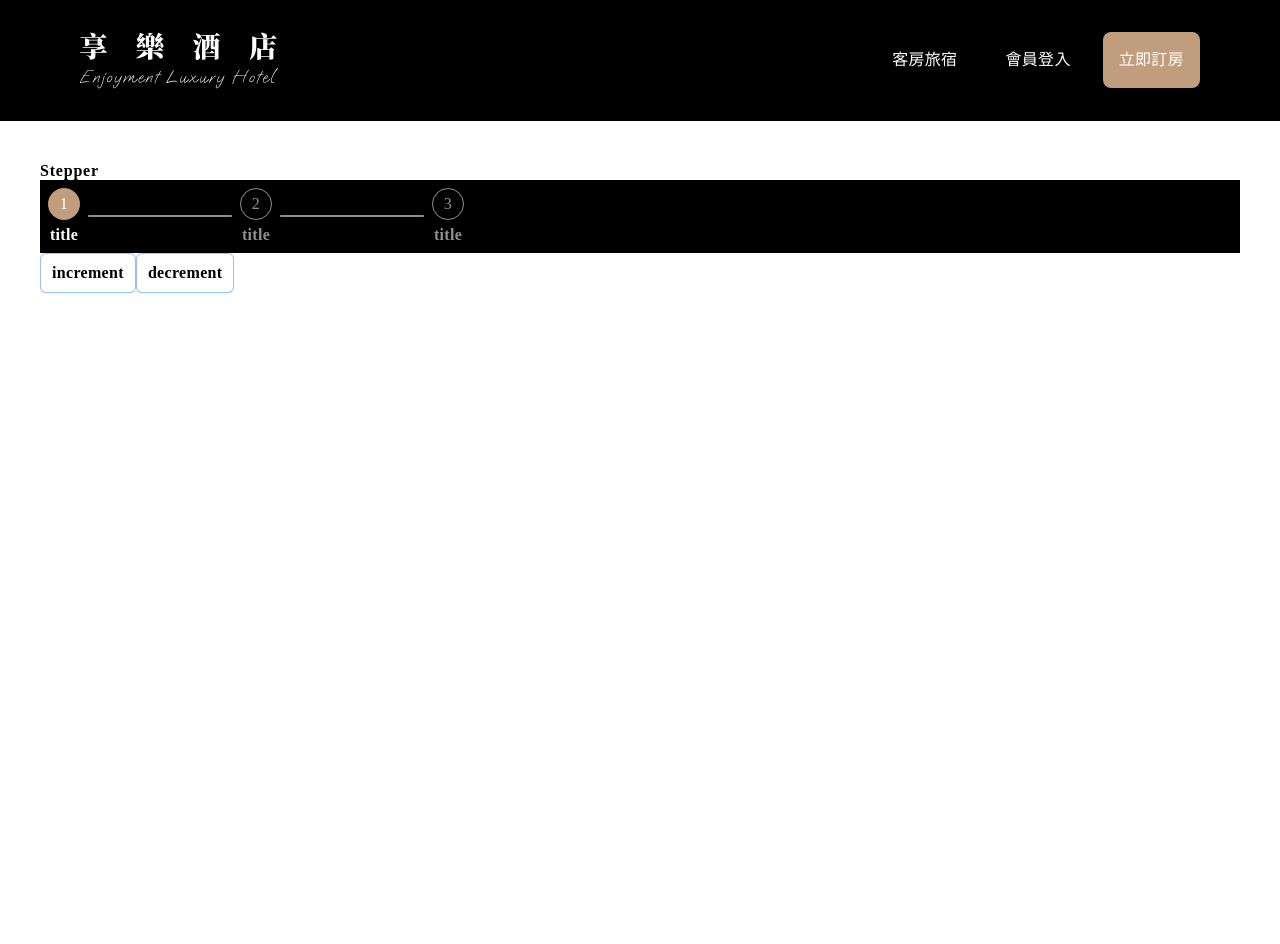
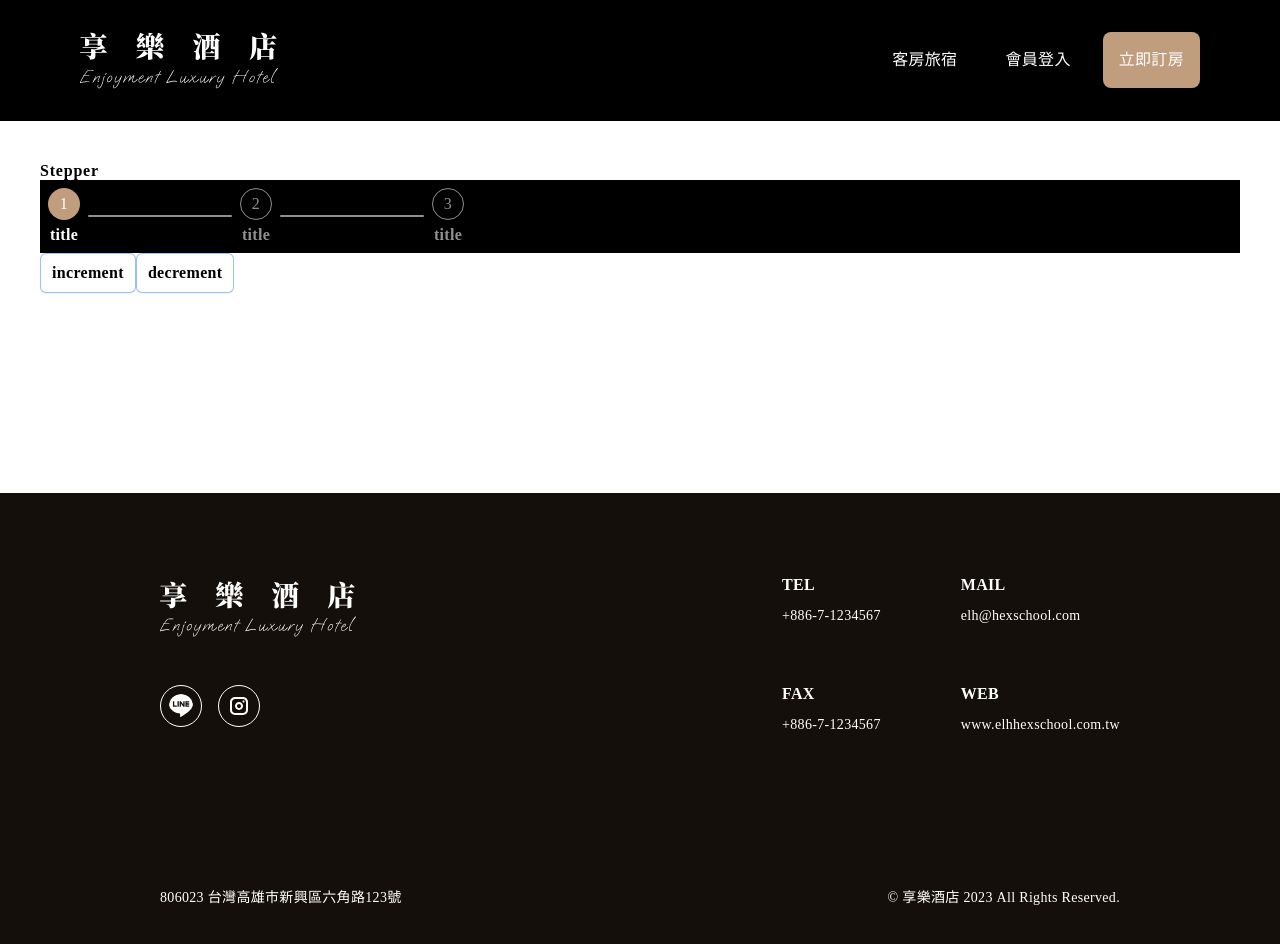
Before and after one commit to laihanco/hotel-website-team, a Vue app: page /booking in a window 1280 px wide. Shown: the top 944 px of the page. Before the commit the page ends 800 px from the top, so only its background shows below. Built offline with nearby package versions, Linux system fonts and the light colour scheme.

Commit message:
feat(layout): 新增 footer 及版面配置

```diff
--- a/src/App.vue
+++ b/src/App.vue
@@ -1,6 +1,7 @@
 <script setup lang="ts">
 import { RouterView } from 'vue-router';
 import BaseNav from '@/components/layout/BaseNav.vue';
+import BaseFooter from '@/components/layout/BaseFooter.vue';
 </script>
 
 <template>
@@ -9,6 +10,8 @@ import BaseNav from '@/components/layout/BaseNav.vue';
   <div class="p-10">
     <RouterView />
   </div>
+
+  <BaseFooter />
 </template>
 
 <style></style>
--- /dev/null
+++ b/src/components/layout/BaseFooter.vue
@@ -0,0 +1,57 @@
+<template>
+  <div class="px-3 py-20"></div>
+
+  <div
+    class="flex flex-col flex-wrap bg-neutral-bg px-3 py-20 text-neutral-white desktop:flex-row desktop:px-40"
+  >
+    <div class="mb-20 flex w-full flex-col flex-wrap justify-between desktop:flex-row">
+      <div class="mb-20 mr-20">
+        <img src="@/assets/LOGO.svg" alt="LOGO" class="mb-10 w-[196px]" />
+
+        <img
+          src="@/assets/icons/ic_line.svg"
+          alt="line"
+          class="mr-4 inline-block rounded-full border p-2"
+        />
+        <img
+          src="@/assets/icons/ic_ig.svg"
+          alt="instagram"
+          class="inline-block rounded-full border p-2"
+        />
+      </div>
+
+      <div class="flex flex-col gap-x-20 desktop:flex-row">
+        <div class="flex flex-col gap-y-4">
+          <div class="desktop:mb-10">
+            <p class="mb-2 text-title">TEL</p>
+            <p class="text-body2">+886-7-1234567</p>
+          </div>
+          <div>
+            <p class="mb-2 text-title">FAX</p>
+            <p class="text-body2">+886-7-1234567</p>
+          </div>
+        </div>
+
+        <div class="flex flex-col gap-y-4">
+          <div class="desktop:mb-10">
+            <p class="mb-2 text-title">MAIL</p>
+            <p class="text-body2">elh@hexschool.com</p>
+          </div>
+          <div>
+            <p class="mb-2 text-title">WEB</p>
+            <p class="text-body2">www.elhhexschool.com.tw</p>
+          </div>
+        </div>
+      </div>
+    </div>
+
+    <div class="flex w-full flex-col justify-between text-body2 desktop:flex-row">
+      <p class="mb-4 desktop:mb-0">806023 台灣高雄市新興區六角路123號</p>
+      <p>© 享樂酒店 2023 All Rights Reserved.</p>
+    </div>
+  </div>
+</template>
+
+<script setup lang="ts"></script>
+
+<style scoped></style>
--- a/tailwind.config.js
+++ b/tailwind.config.js
@@ -60,7 +60,7 @@ export default {
         10: '#FDECEF',
       },
       neutral: {
-        bg: '140F0A',
+        bg: '#140F0A',
         black: '#000000',
         80: '#4B4B4B',
         60: '#909090',
```
Also changed, not shown: src/assets/icons/ic_ig.svg (added), src/assets/icons/ic_line.svg (added).
